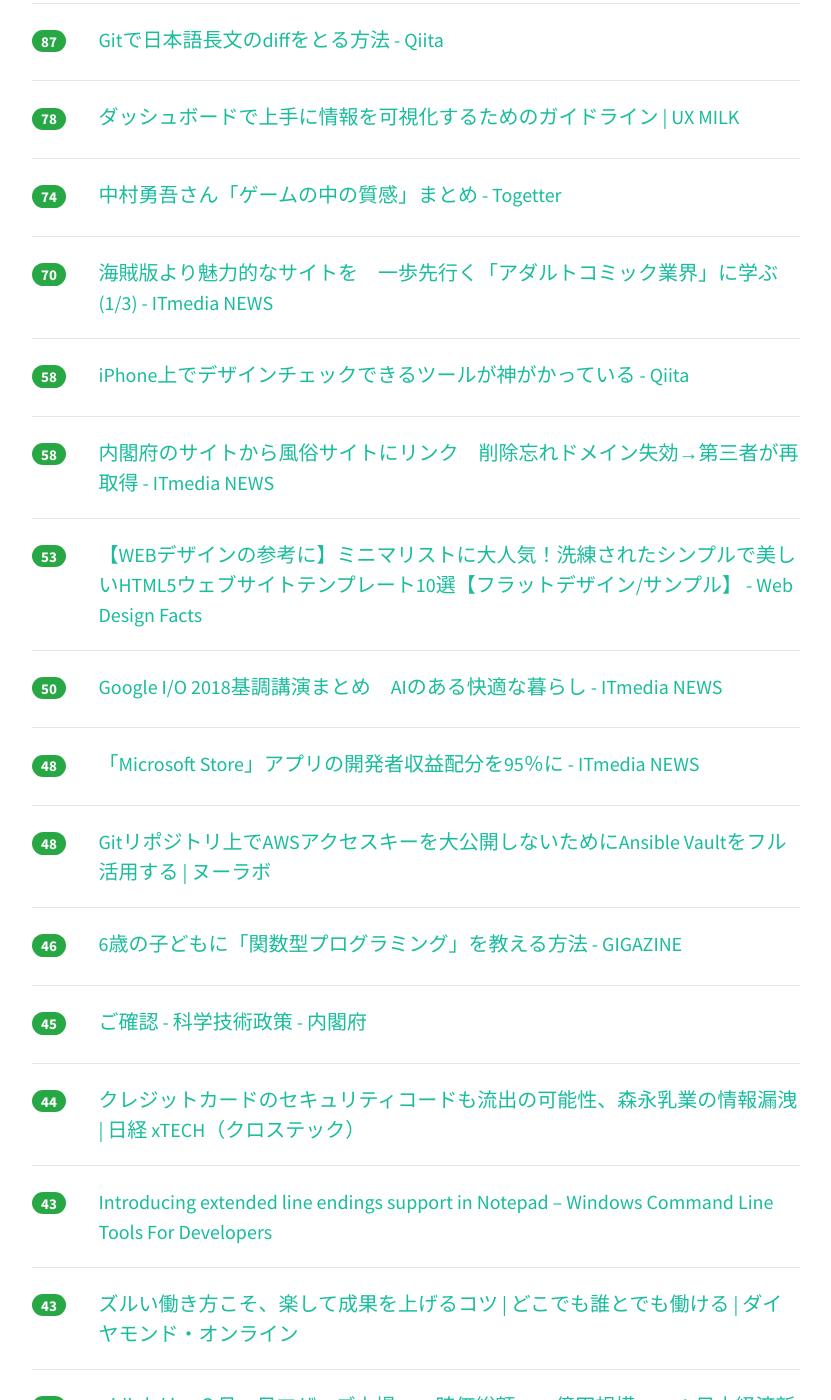
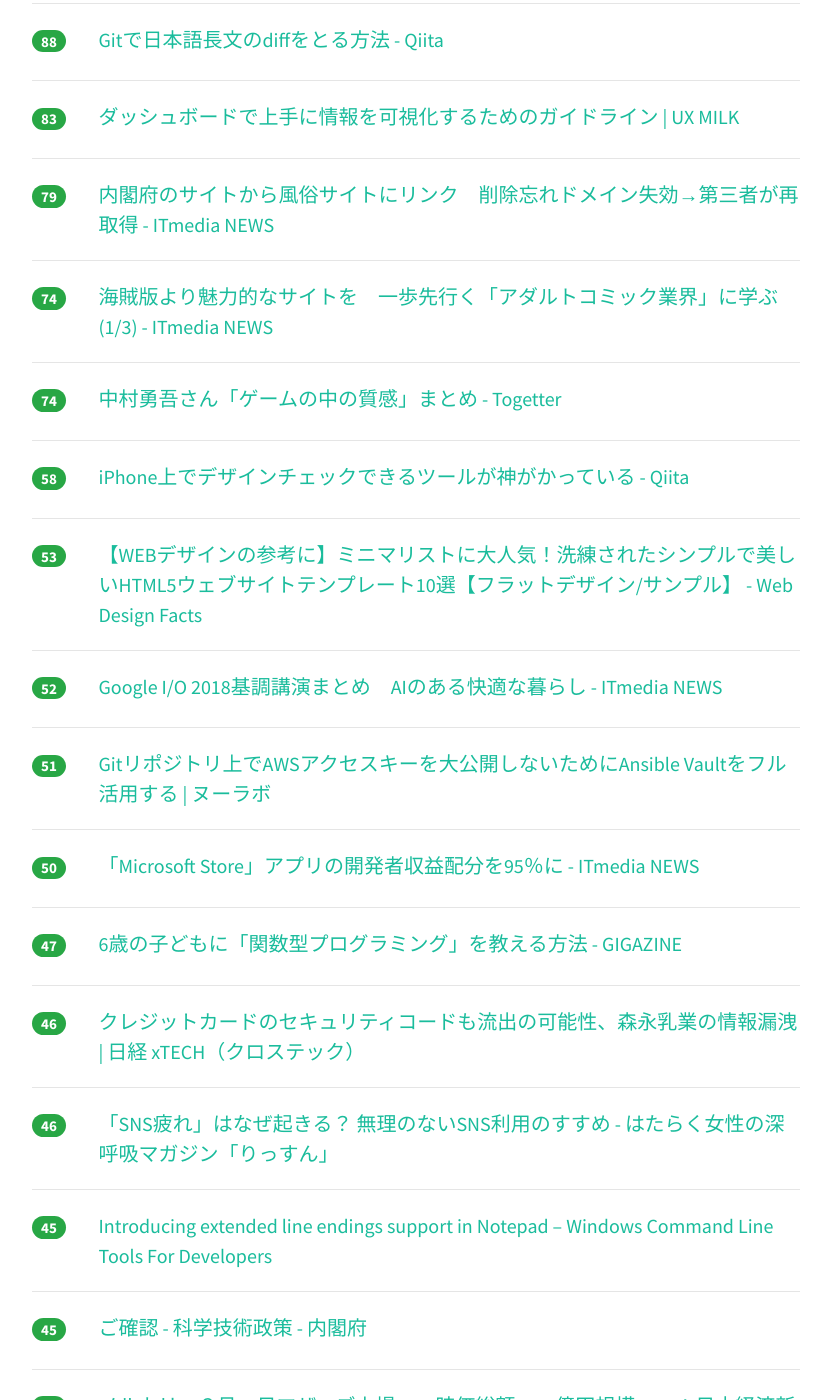
Before and after one commit to yatta47/hatena-matome-site, a Jekyll site: the page built from _posts/2018-05-09-hatena.md, in a window 1280 px wide and 1400 px high, scrolled down 1779 px. Shown: the whole window, without its empty margins (224-1055 px from the left). Built offline with Jekyll 4.4.1, drawn with Linux system fonts in a browser that asks for light colours; nearby versions of some CDN libraries; some of the changed text lies outside the part shown.

Commit message:
Updated 2018-05-09

```diff
--- a/_posts/2018-05-09-hatena.md
+++ b/_posts/2018-05-09-hatena.md
@@ -1,94 +1,104 @@
 ---
 layout: post
 title:  "2018-05-09 はてぶIT"
-date:   2018-05-09 22:01:57
+date:   2018-05-09 23:01:10
 tags: [it-hotentry]
 ---
-69 件のデータあり
+72 件のデータあり
 
 <hr><div class="row">
-<div class="col-1"><span class="badge badge-pill badge-success h2">482</span></div>
+<div class="col-1"><span class="badge badge-pill badge-success h2">517</span></div>
 <div class="col-11"><a href='http://kawango.hatenablog.com/entry/2018/05/09/095201' target='_blank'>高木浩光氏の通信の最適化と通信の秘密についての議論 - 続・はてなポイント３万を使い切るまで死なない日記</a></div>
 </div>
 <hr>
 <div class="row">
-<div class="col-1"><span class="badge badge-pill badge-success h2">424</span></div>
+<div class="col-1"><span class="badge badge-pill badge-success h2">431</span></div>
 <div class="col-11"><a href='https://www.publickey1.jp/blog/18/chromebooklinuxandroid_studiogoogle_io_2018.html' target='_blank'>［速報］ChromebookがLinuxの実行を正式サポート。Android Studioも実行可能に。Google I/O 2018 － Publickey</a></div>
 </div>
 <hr>
 <div class="row">
-<div class="col-1"><span class="badge badge-pill badge-success h2">360</span></div>
+<div class="col-1"><span class="badge badge-pill badge-success h2">402</span></div>
 <div class="col-11"><a href='https://www.gizmodo.jp/2018/05/167037.html' target='_blank'>Google I/O 2018で発表された10個のコト：AIがもう、凄すぎる | ギズモード・ジャパン</a></div>
 </div>
 <hr>
 <div class="row">
-<div class="col-1"><span class="badge badge-pill badge-success h2">307</span></div>
+<div class="col-1"><span class="badge badge-pill badge-success h2">315</span></div>
 <div class="col-11"><a href='https://www.publickey1.jp/blog/18/aigooglegoogle_io_2018.html' target='_blank'>［速報］AIが人間と自然な会話をし、電話で美容院やレストランを予約。Googleがデモを公開。Google I/O 2018 － Publickey</a></div>
 </div>
 <hr>
 <div class="row">
-<div class="col-1"><span class="badge badge-pill badge-success h2">283</span></div>
+<div class="col-1"><span class="badge badge-pill badge-success h2">305</span></div>
+<div class="col-11"><a href='https://www.bengo4.com/c_8/n_7853/' target='_blank'>契約時の「録音」が決め手に…UQ「ギガ放題」広告に賠償命令 - 弁護士ドットコム</a></div>
+</div>
+<hr>
+<div class="row">
+<div class="col-1"><span class="badge badge-pill badge-success h2">285</span></div>
 <div class="col-11"><a href='http://fujipon.hatenablog.com/entry/2018/05/08/180209' target='_blank'>かわん（id:kawango）さんと、川上量生さんのこと - いつか電池がきれるまで</a></div>
 </div>
 <hr>
 <div class="row">
-<div class="col-1"><span class="badge badge-pill badge-success h2">262</span></div>
-<div class="col-11"><a href='https://www.bengo4.com/c_8/n_7853/' target='_blank'>契約時の「録音」が決め手に…UQ「ギガ放題」広告に賠償命令 - 弁護士ドットコム</a></div>
-</div>
-<hr>
-<div class="row">
-<div class="col-1"><span class="badge badge-pill badge-success h2">250</span></div>
+<div class="col-1"><span class="badge badge-pill badge-success h2">267</span></div>
 <div class="col-11"><a href='http://nlab.itmedia.co.jp/nl/articles/1805/08/news131.html' target='_blank'>「海賊版という認識なかった」　Anitubeに毎月広告費1300万円を支払っていた代理店が取材に応じた (1/2) - ねとらぼ</a></div>
 </div>
 <hr>
 <div class="row">
-<div class="col-1"><span class="badge badge-pill badge-success h2">198</span></div>
+<div class="col-1"><span class="badge badge-pill badge-success h2">202</span></div>
 <div class="col-11"><a href='https://logmi.jp/282807' target='_blank'>Rubyの会社でなぜRust？　Cookpadがマイナー言語を採用するまで - ログミー</a></div>
 </div>
 <hr>
 <div class="row">
-<div class="col-1"><span class="badge badge-pill badge-success h2">163</span></div>
+<div class="col-1"><span class="badge badge-pill badge-success h2">166</span></div>
 <div class="col-11"><a href='https://www.gizmodo.jp/2018/05/android-p-new-feature-io18.html' target='_blank'>Google I/O 2018で発表された｢Android P｣の新機能まとめ | ギズモード・ジャパン</a></div>
 </div>
 <hr>
 <div class="row">
-<div class="col-1"><span class="badge badge-pill badge-success h2">132</span></div>
+<div class="col-1"><span class="badge badge-pill badge-success h2">160</span></div>
 <div class="col-11"><a href='https://forest.watch.impress.co.jp/docs/serial/yajiuma/1120764.html' target='_blank'>「メモ帳」がLinuxの改行コードをサポート - やじうまの杜 - 窓の杜</a></div>
 </div>
 <hr>
 <div class="row">
-<div class="col-1"><span class="badge badge-pill badge-success h2">130</span></div>
+<div class="col-1"><span class="badge badge-pill badge-success h2">139</span></div>
+<div class="col-11"><a href='http://developer.kaizenplatform.com/entry/watabe/2018-05-09/' target='_blank'>Kaizen Platform CTO が考える、これからのエンジニアに求められるもの - Kaizen Platform 開発者ブログ</a></div>
+</div>
+<hr>
+<div class="row">
+<div class="col-1"><span class="badge badge-pill badge-success h2">134</span></div>
 <div class="col-11"><a href='http://techlife.cookpad.com/entry/2018/05/09/080000' target='_blank'>総合職・デザイナー向け技術基礎研修 2018 - クックパッド開発者ブログ</a></div>
 </div>
 <hr>
 <div class="row">
-<div class="col-1"><span class="badge badge-pill badge-success h2">128</span></div>
-<div class="col-11"><a href='http://developer.kaizenplatform.com/entry/watabe/2018-05-09/' target='_blank'>Kaizen Platform CTO が考える、これからのエンジニアに求められるもの - Kaizen Platform 開発者ブログ</a></div>
-</div>
-<hr>
-<div class="row">
-<div class="col-1"><span class="badge badge-pill badge-success h2">112</span></div>
+<div class="col-1"><span class="badge badge-pill badge-success h2">115</span></div>
 <div class="col-11"><a href='https://note.mu/kenichiikeuchi/n/na9d3fc5093be' target='_blank'>Google IO 2018のMaterial Designアップデートまとめ｜池内健一｜note</a></div>
 </div>
 <hr>
 <div class="row">
-<div class="col-1"><span class="badge badge-pill badge-success h2">90</span></div>
+<div class="col-1"><span class="badge badge-pill badge-success h2">115</span></div>
+<div class="col-11"><a href='https://shiropen.com/seamless/vr-radical-motion' target='_blank'>スマートフォンのみで全身の3Dモーションキャプチャが可能なAI駆動システム「RADiCAL」。スーツやセンサ等は不要。iOSアプリ無料リリース | Seamless</a></div>
+</div>
+<hr>
+<div class="row">
+<div class="col-1"><span class="badge badge-pill badge-success h2">104</span></div>
 <div class="col-11"><a href='https://togetter.com/li/1225751' target='_blank'>編集者に原稿送ったらGithubに取り込まれて、修正はPullreqになり、方針はIssueで相談「これだよ、現代の編集は」 - Togetter</a></div>
 </div>
 <hr>
 <div class="row">
-<div class="col-1"><span class="badge badge-pill badge-success h2">89</span></div>
-<div class="col-11"><a href='https://shiropen.com/seamless/vr-radical-motion' target='_blank'>スマートフォンのみで全身の3Dモーションキャプチャが可能なAI駆動システム「RADiCAL」。スーツやセンサ等は不要。iOSアプリ無料リリース | Seamless</a></div>
-</div>
-<hr>
-<div class="row">
-<div class="col-1"><span class="badge badge-pill badge-success h2">87</span></div>
+<div class="col-1"><span class="badge badge-pill badge-success h2">88</span></div>
 <div class="col-11"><a href='https://qiita.com/skoji/items/28f1d6582cf81638cd3f' target='_blank'>Gitで日本語長文のdiffをとる方法 - Qiita</a></div>
 </div>
 <hr>
 <div class="row">
-<div class="col-1"><span class="badge badge-pill badge-success h2">78</span></div>
+<div class="col-1"><span class="badge badge-pill badge-success h2">83</span></div>
 <div class="col-11"><a href='http://uxmilk.jp/71680' target='_blank'>ダッシュボードで上手に情報を可視化するためのガイドライン | UX MILK</a></div>
+</div>
+<hr>
+<div class="row">
+<div class="col-1"><span class="badge badge-pill badge-success h2">79</span></div>
+<div class="col-11"><a href='http://www.itmedia.co.jp/news/articles/1805/09/news089.html' target='_blank'>内閣府のサイトから風俗サイトにリンク　削除忘れドメイン失効→第三者が再取得 - ITmedia NEWS</a></div>
+</div>
+<hr>
+<div class="row">
+<div class="col-1"><span class="badge badge-pill badge-success h2">74</span></div>
+<div class="col-11"><a href='http://www.itmedia.co.jp/news/articles/1805/09/news009.html' target='_blank'>海賊版より魅力的なサイトを　一歩先行く「アダルトコミック業界」に学ぶ (1/3) - ITmedia NEWS</a></div>
 </div>
 <hr>
 <div class="row">
@@ -97,18 +107,8 @@ tags: [it-hotentry]
 </div>
 <hr>
 <div class="row">
-<div class="col-1"><span class="badge badge-pill badge-success h2">70</span></div>
-<div class="col-11"><a href='http://www.itmedia.co.jp/news/articles/1805/09/news009.html' target='_blank'>海賊版より魅力的なサイトを　一歩先行く「アダルトコミック業界」に学ぶ (1/3) - ITmedia NEWS</a></div>
-</div>
-<hr>
-<div class="row">
 <div class="col-1"><span class="badge badge-pill badge-success h2">58</span></div>
 <div class="col-11"><a href='https://qiita.com/kaoryuuu/items/36ddbaa0d82db53f2690' target='_blank'>iPhone上でデザインチェックできるツールが神がかっている - Qiita</a></div>
-</div>
-<hr>
-<div class="row">
-<div class="col-1"><span class="badge badge-pill badge-success h2">58</span></div>
-<div class="col-11"><a href='http://www.itmedia.co.jp/news/articles/1805/09/news089.html' target='_blank'>内閣府のサイトから風俗サイトにリンク　削除忘れドメイン失効→第三者が再取得 - ITmedia NEWS</a></div>
 </div>
 <hr>
 <div class="row">
@@ -117,23 +117,38 @@ tags: [it-hotentry]
 </div>
 <hr>
 <div class="row">
-<div class="col-1"><span class="badge badge-pill badge-success h2">50</span></div>
+<div class="col-1"><span class="badge badge-pill badge-success h2">52</span></div>
 <div class="col-11"><a href='http://www.itmedia.co.jp/news/articles/1805/09/news053.html' target='_blank'>Google I/O 2018基調講演まとめ　AIのある快適な暮らし - ITmedia NEWS</a></div>
 </div>
 <hr>
 <div class="row">
-<div class="col-1"><span class="badge badge-pill badge-success h2">48</span></div>
+<div class="col-1"><span class="badge badge-pill badge-success h2">51</span></div>
+<div class="col-11"><a href='https://nulab-inc.com/ja/blog/nulab/encrypt-aws-access-key-with-ansible-vault/' target='_blank'>Gitリポジトリ上でAWSアクセスキーを大公開しないためにAnsible Vaultをフル活用する | ヌーラボ</a></div>
+</div>
+<hr>
+<div class="row">
+<div class="col-1"><span class="badge badge-pill badge-success h2">50</span></div>
 <div class="col-11"><a href='http://www.itmedia.co.jp/news/articles/1805/08/news138.html' target='_blank'>「Microsoft Store」アプリの開発者収益配分を95％に - ITmedia NEWS</a></div>
 </div>
 <hr>
 <div class="row">
-<div class="col-1"><span class="badge badge-pill badge-success h2">48</span></div>
-<div class="col-11"><a href='https://nulab-inc.com/ja/blog/nulab/encrypt-aws-access-key-with-ansible-vault/' target='_blank'>Gitリポジトリ上でAWSアクセスキーを大公開しないためにAnsible Vaultをフル活用する | ヌーラボ</a></div>
+<div class="col-1"><span class="badge badge-pill badge-success h2">47</span></div>
+<div class="col-11"><a href='https://gigazine.net/news/20180509-functional-programming-for-6-years-old/' target='_blank'>6歳の子どもに「関数型プログラミング」を教える方法 - GIGAZINE</a></div>
 </div>
 <hr>
 <div class="row">
 <div class="col-1"><span class="badge badge-pill badge-success h2">46</span></div>
-<div class="col-11"><a href='https://gigazine.net/news/20180509-functional-programming-for-6-years-old/' target='_blank'>6歳の子どもに「関数型プログラミング」を教える方法 - GIGAZINE</a></div>
+<div class="col-11"><a href='http://tech.nikkeibp.co.jp/atcl/nxt/news/18/01145/' target='_blank'>クレジットカードのセキュリティコードも流出の可能性、森永乳業の情報漏洩 | 日経 xTECH（クロステック）</a></div>
+</div>
+<hr>
+<div class="row">
+<div class="col-1"><span class="badge badge-pill badge-success h2">46</span></div>
+<div class="col-11"><a href='https://www.e-aidem.com/ch/listen/entry/2018/05/09/110000' target='_blank'>「SNS疲れ」はなぜ起きる？ 無理のないSNS利用のすすめ - はたらく女性の深呼吸マガジン「りっすん」</a></div>
+</div>
+<hr>
+<div class="row">
+<div class="col-1"><span class="badge badge-pill badge-success h2">45</span></div>
+<div class="col-11"><a href='https://blogs.msdn.microsoft.com/commandline/2018/05/08/extended-eol-in-notepad/' target='_blank'>Introducing extended line endings support in Notepad – Windows Command Line Tools For Developers</a></div>
 </div>
 <hr>
 <div class="row">
@@ -143,27 +158,12 @@ tags: [it-hotentry]
 <hr>
 <div class="row">
 <div class="col-1"><span class="badge badge-pill badge-success h2">44</span></div>
-<div class="col-11"><a href='http://tech.nikkeibp.co.jp/atcl/nxt/news/18/01145/' target='_blank'>クレジットカードのセキュリティコードも流出の可能性、森永乳業の情報漏洩 | 日経 xTECH（クロステック）</a></div>
-</div>
-<hr>
-<div class="row">
-<div class="col-1"><span class="badge badge-pill badge-success h2">43</span></div>
-<div class="col-11"><a href='https://blogs.msdn.microsoft.com/commandline/2018/05/08/extended-eol-in-notepad/' target='_blank'>Introducing extended line endings support in Notepad – Windows Command Line Tools For Developers</a></div>
-</div>
-<hr>
-<div class="row">
-<div class="col-1"><span class="badge badge-pill badge-success h2">43</span></div>
-<div class="col-11"><a href='http://diamond.jp/articles/-/169361' target='_blank'>ズルい働き方こそ、楽して成果を上げるコツ | どこでも誰とでも働ける | ダイヤモンド・オンライン</a></div>
-</div>
-<hr>
-<div class="row">
-<div class="col-1"><span class="badge badge-pill badge-success h2">42</span></div>
 <div class="col-11"><a href='https://www.nikkei.com/article/DGXMZO30213700Y8A500C1DTB000/' target='_blank'>メルカリ、６月19日マザーズ上場へ　時価総額2000億円規模　　：日本経済新聞</a></div>
 </div>
 <hr>
 <div class="row">
-<div class="col-1"><span class="badge badge-pill badge-success h2">42</span></div>
-<div class="col-11"><a href='https://www.e-aidem.com/ch/listen/entry/2018/05/09/110000' target='_blank'>「SNS疲れ」はなぜ起きる？ 無理のないSNS利用のすすめ - はたらく女性の深呼吸マガジン「りっすん」</a></div>
+<div class="col-1"><span class="badge badge-pill badge-success h2">44</span></div>
+<div class="col-11"><a href='http://diamond.jp/articles/-/169361' target='_blank'>ズルい働き方こそ、楽して成果を上げるコツ | どこでも誰とでも働ける | ダイヤモンド・オンライン</a></div>
 </div>
 <hr>
 <div class="row">
@@ -172,18 +172,23 @@ tags: [it-hotentry]
 </div>
 <hr>
 <div class="row">
+<div class="col-1"><span class="badge badge-pill badge-success h2">39</span></div>
+<div class="col-11"><a href='http://data.gunosy.io/entry/ocr-tesseract-deeplearning' target='_blank'>サムネイル画像に対するテキスト認識の性能比較について (Pytesseract / Google Cloud Vision API / Amazon Rekognition) - Gunosyデータ分析ブログ</a></div>
+</div>
+<hr>
+<div class="row">
 <div class="col-1"><span class="badge badge-pill badge-success h2">38</span></div>
 <div class="col-11"><a href='https://www.publickey1.jp/blog/18/githubgithubcicdchecks_apibuild_2018.html' target='_blank'>マイクロソフト、GitHubとの連係強化を発表。GitHubのCI/CD向け新機能「Checks API」に対応。Build 2018 － Publickey</a></div>
 </div>
 <hr>
 <div class="row">
-<div class="col-1"><span class="badge badge-pill badge-success h2">38</span></div>
-<div class="col-11"><a href='http://data.gunosy.io/entry/ocr-tesseract-deeplearning' target='_blank'>サムネイル画像に対するテキスト認識の性能比較について (Pytesseract / Google Cloud Vision API / Amazon Rekognition) - Gunosyデータ分析ブログ</a></div>
+<div class="col-1"><span class="badge badge-pill badge-success h2">37</span></div>
+<div class="col-11"><a href='https://www.gizmodo.jp/2018/05/googleio2018_map_ar-navi.html' target='_blank'>GoogleマップにARナビゲーションがやってくるぞ！ #io18 | ギズモード・ジャパン</a></div>
 </div>
 <hr>
 <div class="row">
 <div class="col-1"><span class="badge badge-pill badge-success h2">37</span></div>
-<div class="col-11"><a href='https://www.gizmodo.jp/2018/05/googleio2018_map_ar-navi.html' target='_blank'>GoogleマップにARナビゲーションがやってくるぞ！ #io18 | ギズモード・ジャパン</a></div>
+<div class="col-11"><a href='https://av.watch.impress.co.jp/docs/news/1120857.html' target='_blank'>カシオ、コンパクトデジタルカメラから撤退。市場縮小のため - AV Watch</a></div>
 </div>
 <hr>
 <div class="row">
@@ -203,12 +208,12 @@ tags: [it-hotentry]
 <hr>
 <div class="row">
 <div class="col-1"><span class="badge badge-pill badge-success h2">34</span></div>
-<div class="col-11"><a href='http://news.denfaminicogamer.jp/kikakuthetower/180509' target='_blank'>『Nintendo Labo』でムダなものを作る。冷蔵庫のプリンを監視したり、Joy−Conでセガサターンを起動してみたり</a></div>
+<div class="col-11"><a href='https://av.watch.impress.co.jp/docs/news/1120607.html' target='_blank'>ソニーBRAVIAの新リモコンが結構凄い。HuluやAbemaTVボタン搭載の狙い - AV Watch</a></div>
 </div>
 <hr>
 <div class="row">
 <div class="col-1"><span class="badge badge-pill badge-success h2">34</span></div>
-<div class="col-11"><a href='https://av.watch.impress.co.jp/docs/news/1120857.html' target='_blank'>カシオ、コンパクトデジタルカメラから撤退。市場縮小のため - AV Watch</a></div>
+<div class="col-11"><a href='http://news.denfaminicogamer.jp/kikakuthetower/180509' target='_blank'>『Nintendo Labo』でムダなものを作る。冷蔵庫のプリンを監視したり、Joy−Conでセガサターンを起動してみたり</a></div>
 </div>
 <hr>
 <div class="row">
@@ -228,7 +233,7 @@ tags: [it-hotentry]
 <hr>
 <div class="row">
 <div class="col-1"><span class="badge badge-pill badge-success h2">31</span></div>
-<div class="col-11"><a href='https://av.watch.impress.co.jp/docs/news/1120607.html' target='_blank'>ソニーBRAVIAの新リモコンが結構凄い。HuluやAbemaTVボタン搭載の狙い - AV Watch</a></div>
+<div class="col-11"><a href='http://www.itmedia.co.jp/news/articles/1805/09/news073.html' target='_blank'>「初音ミク-Project DIVA-」開発のディンゴが破産 - ITmedia NEWS</a></div>
 </div>
 <hr>
 <div class="row">
@@ -243,22 +248,17 @@ tags: [it-hotentry]
 <hr>
 <div class="row">
 <div class="col-1"><span class="badge badge-pill badge-success h2">28</span></div>
+<div class="col-11"><a href='http://www.youtube.com/watch?v=Dzpj1ytgMus' target='_blank'>ECHTER GANGSTER: REAKTION auf "Unreal Tournament Kid" (2006)</a></div>
+</div>
+<hr>
+<div class="row">
+<div class="col-1"><span class="badge badge-pill badge-success h2">28</span></div>
 <div class="col-11"><a href='https://www.gizmodo.jp/2018/05/google-io-2018-realtime.html' target='_blank'>【今夜午前2時から】｢Google I/O 2018｣のリアルタイム更新やります！ 次期Androidや新ハードが発表されるかも | ギズモード・ジャパン</a></div>
 </div>
 <hr>
 <div class="row">
 <div class="col-1"><span class="badge badge-pill badge-success h2">28</span></div>
 <div class="col-11"><a href='https://www.gizmodo.jp/2018/05/google-assistant-phone-call-demo-io18.html' target='_blank'>Google アシスタントが店舗に｢電話で｣予約してくれるデモがヤバイ… #io18 | ギズモード・ジャパン</a></div>
-</div>
-<hr>
-<div class="row">
-<div class="col-1"><span class="badge badge-pill badge-success h2">28</span></div>
-<div class="col-11"><a href='http://www.itmedia.co.jp/news/articles/1805/09/news073.html' target='_blank'>「初音ミク-Project DIVA-」開発のディンゴが破産 - ITmedia NEWS</a></div>
-</div>
-<hr>
-<div class="row">
-<div class="col-1"><span class="badge badge-pill badge-success h2">27</span></div>
-<div class="col-11"><a href='http://www.youtube.com/watch?v=Dzpj1ytgMus' target='_blank'>ECHTER GANGSTER: REAKTION auf "Unreal Tournament Kid" (2006)</a></div>
 </div>
 <hr>
 <div class="row">
@@ -283,6 +283,11 @@ tags: [it-hotentry]
 <hr>
 <div class="row">
 <div class="col-1"><span class="badge badge-pill badge-success h2">24</span></div>
+<div class="col-11"><a href='https://note.mu/hatte/n/ndc7bdf350a2e' target='_blank'>UNITETOKYOの基調講演にFlash使いの未来を見た｜岡本 紳吾｜note</a></div>
+</div>
+<hr>
+<div class="row">
+<div class="col-1"><span class="badge badge-pill badge-success h2">24</span></div>
 <div class="col-11"><a href='https://www.infoq.com/jp/news/2018/05/oracle-graalvm-v1' target='_blank'>オラクル、GraalVM 1.0をリリース</a></div>
 </div>
 <hr>
@@ -293,12 +298,12 @@ tags: [it-hotentry]
 <hr>
 <div class="row">
 <div class="col-1"><span class="badge badge-pill badge-success h2">23</span></div>
-<div class="col-11"><a href='https://note.mu/hatte/n/ndc7bdf350a2e' target='_blank'>UNITETOKYOの基調講演にFlash使いの未来を見た｜岡本 紳吾｜note</a></div>
+<div class="col-11"><a href='https://www.oricon.co.jp/news/2111002/full/' target='_blank'>ヤマハ、メーカー初「大人のピアニカ」発売へ　30年ぶり“広音域ピアニカ”新モデル | ORICON NEWS</a></div>
 </div>
 <hr>
 <div class="row">
 <div class="col-1"><span class="badge badge-pill badge-success h2">23</span></div>
-<div class="col-11"><a href='https://www.oricon.co.jp/news/2111002/full/' target='_blank'>ヤマハ、メーカー初「大人のピアニカ」発売へ　30年ぶり“広音域ピアニカ”新モデル | ORICON NEWS</a></div>
+<div class="col-11"><a href='http://twitter.com/taromatsumura/status/990996597323399168' target='_blank'>Taro Matsumura 松村太郎さんのツイート: "ピストル #絵文字 の続報。 #Microsoft と #Facebook も水鉄砲絵文字が提案されたことから、主要テック企業の絵文字からピストルが消えることに。これでiPho</a></div>
 </div>
 <hr>
 <div class="row">
@@ -308,7 +313,7 @@ tags: [it-hotentry]
 <hr>
 <div class="row">
 <div class="col-1"><span class="badge badge-pill badge-success h2">22</span></div>
-<div class="col-11"><a href='http://twitter.com/taromatsumura/status/990996597323399168' target='_blank'>Taro Matsumura 松村太郎さんのツイート: "ピストル #絵文字 の続報。 #Microsoft と #Facebook も水鉄砲絵文字が提案されたことから、主要テック企業の絵文字からピストルが消えることに。これでiPho</a></div>
+<div class="col-11"><a href='http://nn-hokuson.hatenablog.com/entry/2018/05/08/212502' target='_blank'>【Unityシェーダ】Shader Graph超入門 - おもちゃラボ</a></div>
 </div>
 <hr>
 <div class="row">
@@ -318,7 +323,7 @@ tags: [it-hotentry]
 <hr>
 <div class="row">
 <div class="col-1"><span class="badge badge-pill badge-success h2">21</span></div>
-<div class="col-11"><a href='http://nn-hokuson.hatenablog.com/entry/2018/05/08/212502' target='_blank'>【Unityシェーダ】Shader Graph超入門 - おもちゃラボ</a></div>
+<div class="col-11"><a href='https://jovi0608.hatenablog.com/entry/2018/05/09/213703' target='_blank'>「SSL/TLS暗号設定ガイドライン 第2.0版」を読んで - ぼちぼち日記</a></div>
 </div>
 <hr>
 <div class="row">
@@ -328,7 +333,17 @@ tags: [it-hotentry]
 <hr>
 <div class="row">
 <div class="col-1"><span class="badge badge-pill badge-success h2">20</span></div>
+<div class="col-11"><a href='http://blog.gmork.in/entry/2018/05/09/135631' target='_blank'>GWでHaskell入門した - マルシテイア</a></div>
+</div>
+<hr>
+<div class="row">
+<div class="col-1"><span class="badge badge-pill badge-success h2">20</span></div>
 <div class="col-11"><a href='https://hayaiyo.sakura.ad.jp/' target='_blank'>はやいよ、さくらちゃん - さくらのレンタルサーバ</a></div>
+</div>
+<hr>
+<div class="row">
+<div class="col-1"><span class="badge badge-pill badge-success h2">19</span></div>
+<div class="col-11"><a href='https://gigazine.net/news/20180509-extended-eol-in-notepad/' target='_blank'>Windowsでおなじみのテキストエディタ「メモ帳」が進化、何が変わるのか？ - GIGAZINE</a></div>
 </div>
 <hr>
 <div class="row">
@@ -337,8 +352,8 @@ tags: [it-hotentry]
 </div>
 <hr>
 <div class="row">
-<div class="col-1"><span class="badge badge-pill badge-success h2">19</span></div>
-<div class="col-11"><a href='http://blog.gmork.in/entry/2018/05/09/135631' target='_blank'>GWでHaskell入門した - マルシテイア</a></div>
+<div class="col-1"><span class="badge badge-pill badge-success h2">17</span></div>
+<div class="col-11"><a href='https://pc.watch.impress.co.jp/docs/news/1120805.html' target='_blank'>GoogleマップにAR機能。カメラで写した町並みにナビを投影 - PC Watch</a></div>
 </div>
 <hr>
 <div class="row">
```
